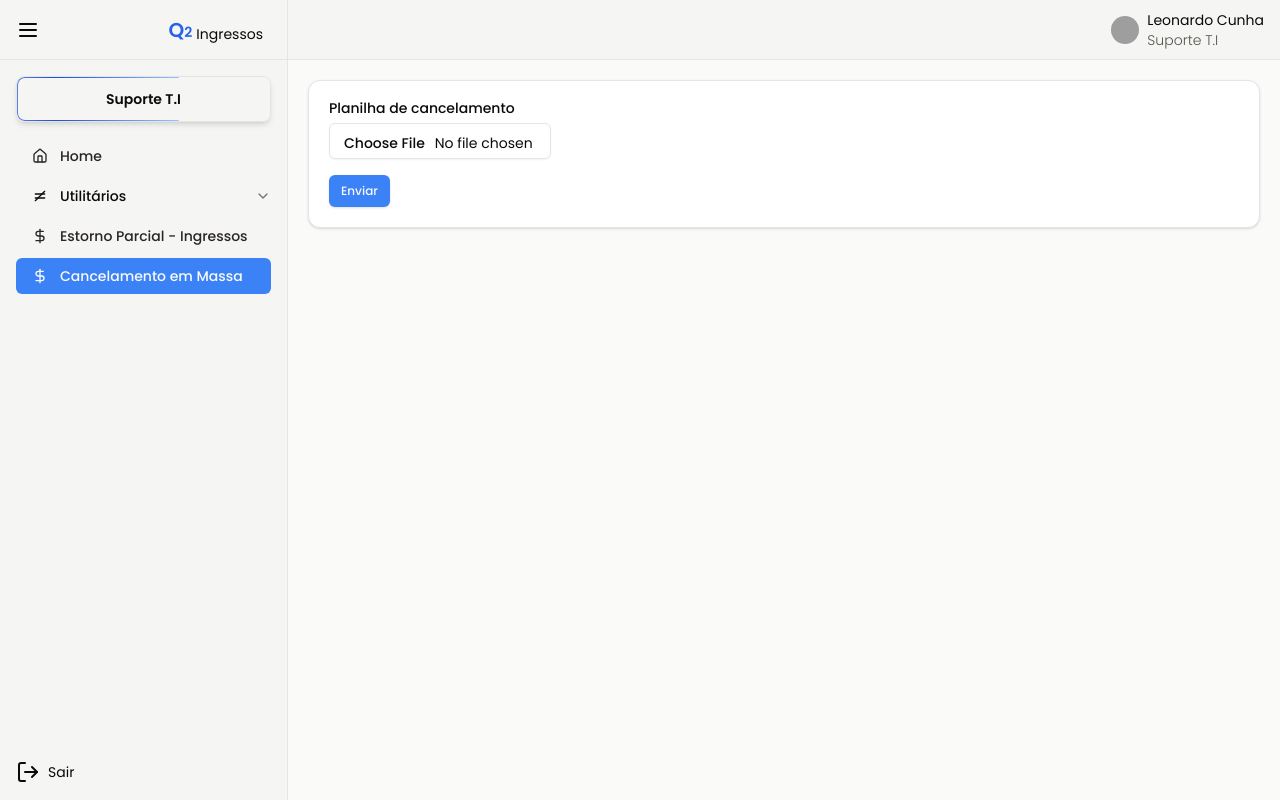
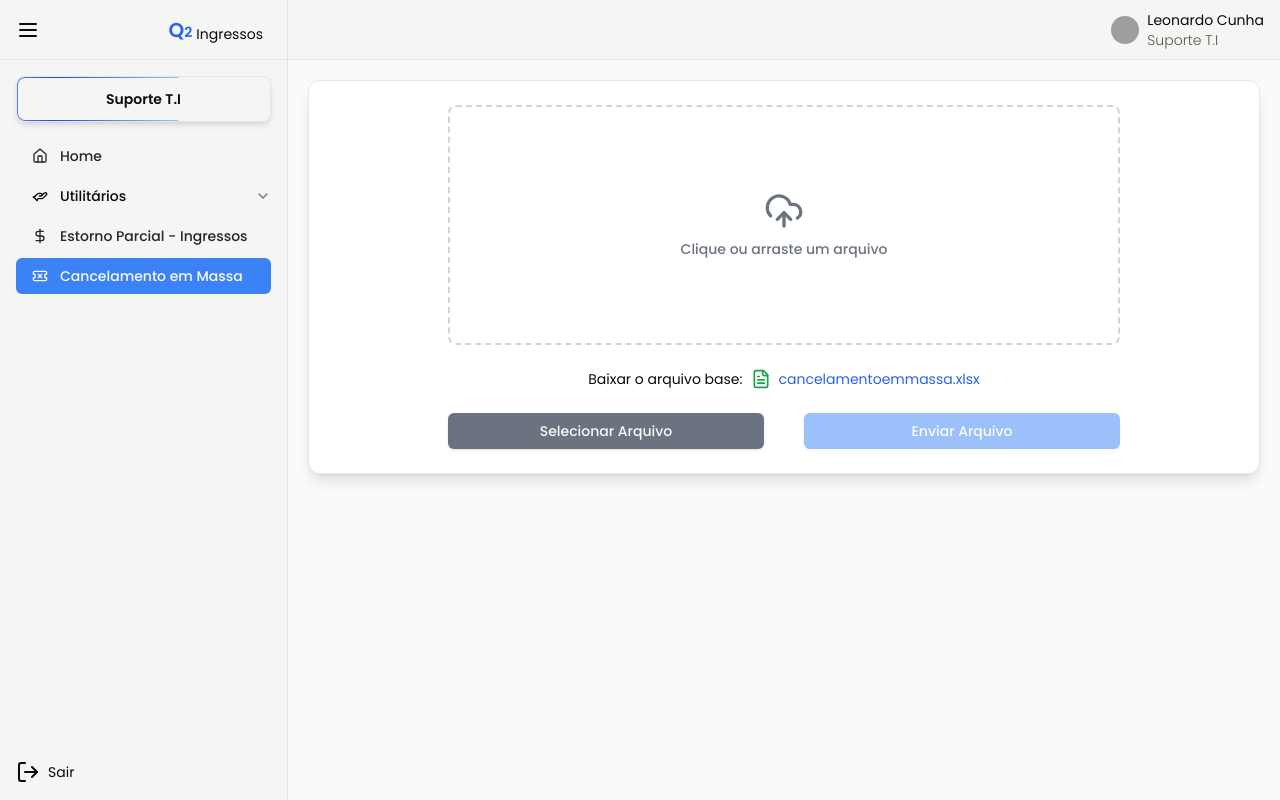
Before and after one commit to leonardocunha1/suporteq2, a React (Vite) app: page /cancelar-em-massa in a window 1280 px wide. Built offline with nearby package versions, Linux system fonts and the light colour scheme; grey boxes are pictures that could not be loaded.

Commit message:
Feat: desenvolver o layout de cancelamento em massa

```diff
--- a/src/components/app-layout.tsx
+++ b/src/components/app-layout.tsx
@@ -1,6 +1,13 @@
 import { useState } from "react";
 import { Nav } from "@/components/navbar/nav";
-import { DollarSign, EqualNot, HomeIcon, Sigma, Table2 } from "lucide-react";
+import {
+  DollarSign,
+  HandHelping,
+  HomeIcon,
+  Sigma,
+  Table2,
+  TicketX,
+} from "lucide-react";
 import { Outlet } from "react-router";
 import { DataCollaborator } from "./avatar";
 import LogoutButton from "./ui/logout-button";
@@ -25,7 +32,7 @@ export function AppLayout() {
             },
             {
               title: "Utilitários",
-              icon: EqualNot,
+              icon: HandHelping,
               variant: "default",
               to: [
                 {
@@ -48,7 +55,7 @@ export function AppLayout() {
             },
             {
               title: "Cancelamento em Massa",
-              icon: DollarSign,
+              icon: TicketX,
               variant: "default",
               to: "cancelar-em-massa",
             },
--- /dev/null
+++ b/src/features/cancelamento-massa/download-file-base.tsx
@@ -0,0 +1,15 @@
+import { FileText } from "lucide-react";
+
+export function DownloadBaseFile() {
+  const fileUrl = "/arquivos/cancelamentoemmassa.xlsx";
+
+  return (
+    <div className="flex items-center justify-center space-x-2">
+      <span>Baixar o arquivo base:</span>
+      <FileText className="w-5 h-5 text-green-600" />
+      <a href={fileUrl} download className="text-blue-600 hover:underline">
+        cancelamentoemmassa.xlsx
+      </a>
+    </div>
+  );
+}
--- /dev/null
+++ b/src/features/cancelamento-massa/file-preview.tsx
@@ -0,0 +1,29 @@
+import { Button } from "@/components/ui/button";
+import { FileText, Trash2 } from "lucide-react";
+import { motion } from "framer-motion";
+
+interface FilePreviewProps {
+  file: File;
+  onRemove: () => void;
+}
+
+export function FilePreview({ file, onRemove }: FilePreviewProps) {
+  return (
+    <motion.div
+      key="file-preview"
+      className="flex justify-between p-6 bg-stone-50 border rounded-lg h-60"
+      initial={{ opacity: 0, y: -20 }}
+      animate={{ opacity: 1, y: 0 }}
+      exit={{ opacity: 0, y: 20 }}
+      transition={{ duration: 0.3 }}
+    >
+      <div className="flex gap-2">
+        <FileText className="w-5 h-5 text-green-600" />
+        <span className="text-sm text-gray-700">{file.name}</span>
+      </div>
+      <Button variant="destructive" size="icon" onClick={onRemove}>
+        <Trash2 className="w-4 h-4" />
+      </Button>
+    </motion.div>
+  );
+}
--- a/src/features/cancelamento-massa/index.tsx
+++ b/src/features/cancelamento-massa/index.tsx
@@ -1,38 +1,77 @@
-import { Formulario } from "@/components/ui/formulario";
-import { zodResolver } from "@hookform/resolvers/zod";
-import { useForm } from "react-hook-form";
-import { z } from "zod";
-
-const formSchema = z.object({
-  planilhaCancelamento: z.instanceof(File).refine((file) => file.size > 0, {
-    message: "Selecione um arquivo.",
-  }),
-});
+import { useState, useRef } from "react";
+import { motion, AnimatePresence } from "framer-motion";
+import { Card } from "@/components/ui/card";
+import { DownloadBaseFile } from "./download-file-base";
+import { UploadArea } from "./upload-area";
+import { FilePreview } from "./file-preview";
+import { UploadControls } from "./upload-controls";
 
 export function CancelamentoMassa() {
-  const form = useForm<z.infer<typeof formSchema>>({
-    resolver: zodResolver(formSchema),
-  });
+  const [file, setFile] = useState<File | null>(null);
+  const [isUploading, setIsUploading] = useState(false);
+  const fileInputRef = useRef<HTMLInputElement>(null);
 
-  function onSubmit(data: z.infer<typeof formSchema>) {
-    console.log(data);
-  }
+  const handleUpload = async () => {
+    if (!file) return;
+
+    setIsUploading(true);
+    const formData = new FormData();
+    formData.append("file", file);
+
+    try {
+      const response = await fetch("/api/upload", {
+        method: "POST",
+        body: formData,
+      });
+
+      if (!response.ok) throw new Error("Erro no upload");
+
+      alert("Upload realizado com sucesso!");
+      setFile(null);
+    } catch (error) {
+      console.error(error);
+      alert("Erro ao enviar arquivo");
+    } finally {
+      setIsUploading(false);
+    }
+  };
 
   return (
-    <div>
-      <Formulario
-        form={form}
-        formSchema={formSchema}
-        onSubmit={onSubmit}
-        inputs={[
-          {
-            id: "planilhaCancelamento",
-            label: "Planilha de cancelamento",
-            type: "file",
-            columns: "col-span-3",
-          },
-        ]}
-      />
-    </div>
+    <motion.div
+      initial={{ opacity: 0, scale: 0.95 }}
+      animate={{ opacity: 1, scale: 1 }}
+      transition={{ duration: 0.4 }}
+    >
+      <motion.div
+        layout
+        transition={{ layout: { duration: 0.4, ease: "easeInOut" } }}
+      >
+        <Card className="p-6 space-y-4 shadow-lg border border-gray-200 overflow-hidden">
+          <div className="max-w-2xl mx-auto space-y-6">
+            <AnimatePresence mode="wait">
+              {!file ? (
+                <UploadArea
+                  onFileSelect={setFile}
+                  fileInputRef={fileInputRef}
+                />
+              ) : (
+                <FilePreview file={file} onRemove={() => setFile(null)} />
+              )}
+            </AnimatePresence>
+
+            <DownloadBaseFile />
+
+            <AnimatePresence>
+              <UploadControls
+                file={file}
+                isUploading={isUploading}
+                onSelect={() => fileInputRef.current?.click()}
+                onUpload={handleUpload}
+              />
+            </AnimatePresence>
+          </div>
+        </Card>
+      </motion.div>
+    </motion.div>
   );
 }
--- /dev/null
+++ b/src/features/cancelamento-massa/upload-area.tsx
@@ -0,0 +1,62 @@
+import { UploadCloud } from "lucide-react";
+import { DragEvent, useState } from "react";
+import { motion } from "framer-motion";
+
+interface UploadAreaProps {
+  onFileSelect: (file: File) => void;
+  fileInputRef: React.RefObject<HTMLInputElement>;
+}
+
+export function UploadArea({ onFileSelect, fileInputRef }: UploadAreaProps) {
+  const [isDragging, setIsDragging] = useState(false);
+
+  const handleFileChange = (event: React.ChangeEvent<HTMLInputElement>) => {
+    if (event.target.files && event.target.files.length > 0) {
+      onFileSelect(event.target.files[0]);
+    }
+  };
+
+  const handleDrop = (event: DragEvent<HTMLLabelElement>) => {
+    event.preventDefault();
+    setIsDragging(false);
+    if (event.dataTransfer.files.length > 0) {
+      onFileSelect(event.dataTransfer.files[0]);
+    }
+  };
+
+  return (
+    <motion.div
+      key="upload-area"
+      initial={{ opacity: 0 }}
+      animate={{ opacity: 1 }}
+      exit={{ opacity: 0, y: -20 }}
+      transition={{ duration: 0.3 }}
+      className="space-y-4"
+    >
+      <label
+        className={`flex flex-col items-center justify-center border-2 border-dashed p-6 rounded-lg cursor-pointer transition h-60 ${
+          isDragging
+            ? "border-blue-500 bg-blue-50"
+            : "border-gray-300 hover:bg-gray-100"
+        }`}
+        onDragOver={(event) => {
+          event.preventDefault();
+          setIsDragging(true);
+        }}
+        onDragLeave={() => setIsDragging(false)}
+        onDrop={handleDrop}
+      >
+        <UploadCloud className="w-10 h-10 text-gray-500 mb-2" />
+        <span className="text-sm text-gray-500 font-medium">
+          {isDragging ? "Solte o arquivo aqui" : "Clique ou arraste um arquivo"}
+        </span>
+        <input
+          type="file"
+          className="hidden"
+          ref={fileInputRef}
+          onChange={handleFileChange}
+        />
+      </label>
+    </motion.div>
+  );
+}
--- /dev/null
+++ b/src/features/cancelamento-massa/upload-controls.tsx
@@ -0,0 +1,55 @@
+import { Button } from "@/components/ui/button";
+import { Loader2 } from "lucide-react";
+import { motion } from "framer-motion";
+import { cn } from "@/lib/utils";
+
+interface UploadControlsProps {
+  file: File | null;
+  isUploading: boolean;
+  onSelect: () => void;
+  onUpload: () => void;
+}
+
+export function UploadControls({
+  file,
+  isUploading,
+  onSelect,
+  onUpload,
+}: UploadControlsProps) {
+  return (
+    <motion.div
+      key="upload-buttons"
+      initial={{ opacity: 0, y: 10 }}
+      animate={{ opacity: 1, y: 0 }}
+      exit={{ opacity: 0, y: 10 }}
+      transition={{ duration: 0.3 }}
+      className="flex gap-10"
+    >
+      <Button
+        onClick={onSelect}
+        className={cn(
+          "bg-gray-500 hover:bg-gray-600 w-full",
+          file && "cursor-not-allowed"
+        )}
+        disabled={!!file}
+      >
+        Selecionar Arquivo
+      </Button>
+
+      <Button
+        className="bg-blue-500 hover:bg-blue-600 w-full flex items-center justify-center"
+        onClick={onUpload}
+        disabled={!file || isUploading}
+      >
+        {isUploading ? (
+          <>
+            <Loader2 className="w-4 h-4 mr-2 animate-spin" />
+            Enviando...
+          </>
+        ) : (
+          "Enviar Arquivo"
+        )}
+      </Button>
+    </motion.div>
+  );
+}
```
